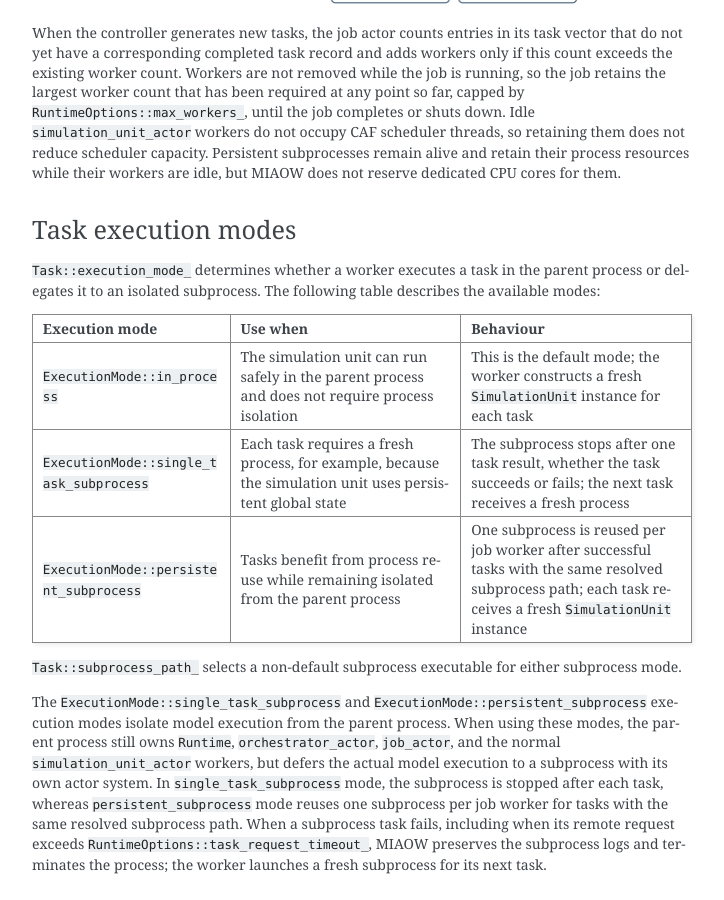
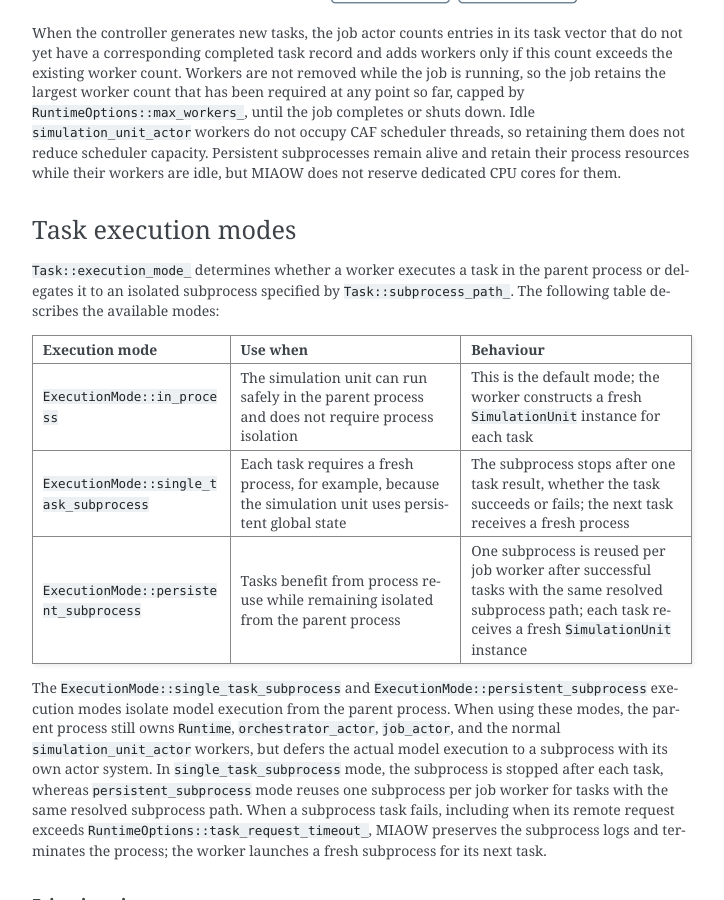
Before and after one commit to uofs-simlab/miaow-framework, a Sphinx documentation site: the page built from docs/architecture.rst, in a window 1280 px wide and 900 px high, scrolled down 1284 px. Shown: the whole window, without its empty margins (388-1112 px from the left). Built offline with Sphinx 7.4.7, drawn with Linux system fonts in a browser that asks for light colours; the version number could not be read and is left out.

Commit message:
more docs again

```diff
--- a/docs/architecture.rst
+++ b/docs/architecture.rst
@@ -36,7 +36,7 @@ When the controller generates new tasks, the job actor counts entries in its tas
 Task execution modes
 --------------------
 
-``Task::execution_mode_`` determines whether a worker executes a task in the parent process or delegates it to an isolated subprocess. The following table describes the available modes:
+``Task::execution_mode_`` determines whether a worker executes a task in the parent process or delegates it to an isolated subprocess specified by ``Task::subprocess_path_``. The following table describes the available modes:
 
 .. list-table::
    :header-rows: 1
@@ -55,8 +55,6 @@ Task execution modes
      - Tasks benefit from process reuse while remaining isolated from the parent process
      - One subprocess is reused per job worker after successful tasks with the same resolved subprocess path; each task receives a fresh ``SimulationUnit`` instance
 
-``Task::subprocess_path_`` selects a non-default subprocess executable for either subprocess mode.
-
 The ``ExecutionMode::single_task_subprocess`` and ``ExecutionMode::persistent_subprocess`` execution modes isolate model execution from the parent process. When using these modes, the parent process still owns ``Runtime``, ``orchestrator_actor``, ``job_actor``, and the normal ``simulation_unit_actor`` workers, but defers the actual model execution to a subprocess with its own actor system. In ``single_task_subprocess`` mode, the subprocess is stopped after each task, whereas ``persistent_subprocess`` mode reuses one subprocess per job worker for tasks with the same resolved subprocess path. When a subprocess task fails, including when its remote request exceeds ``RuntimeOptions::task_request_timeout_``, MIAOW preserves the subprocess logs and terminates the process; the worker launches a fresh subprocess for its next task.
 
 Limitations
```
Also changed, not shown: docs/bmi.rst (+4 -4 lines).
